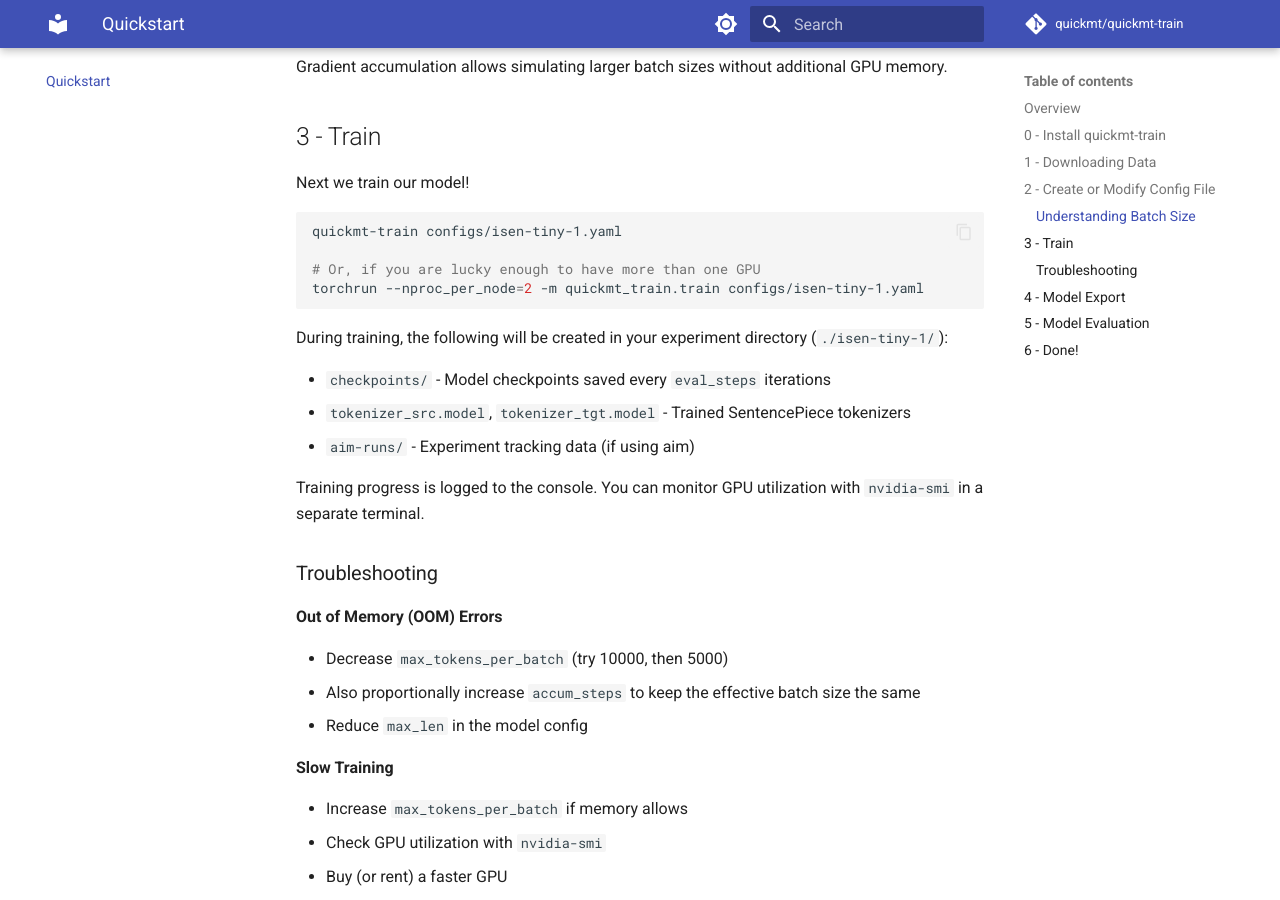
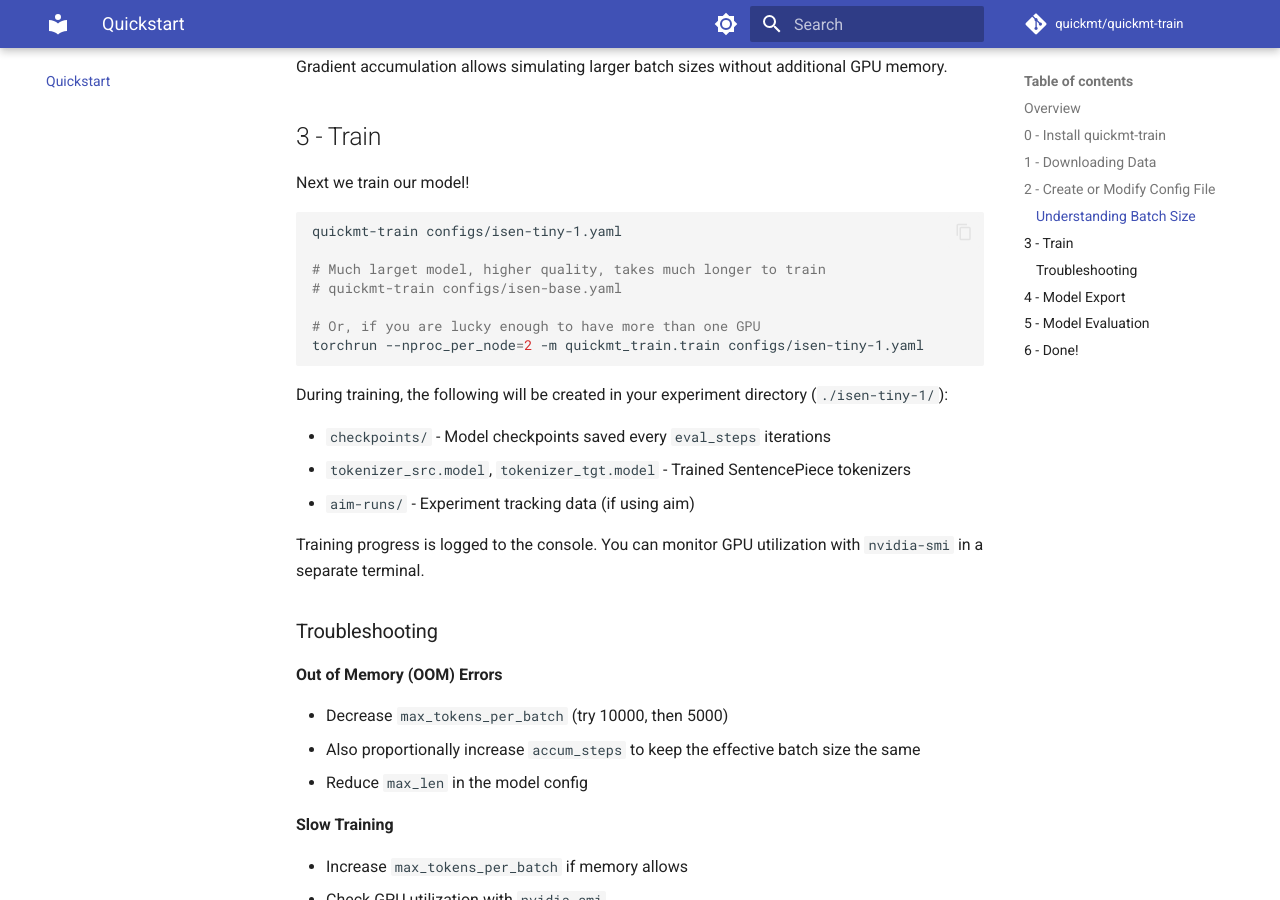
Before and after one commit to quickmt/quickmt-train, an MkDocs documentation site: the page built from docs/quickstart.md, in a window 1280 px wide and 900 px high, scrolled down 2651 px. Built offline with MkDocs 1.6.1 and Material for MkDocs 9.7.7, drawn with Linux system fonts in a browser that asks for light colours; comment, search, counter and statistics services are not loaded.

Commit message:
Add reference to 'base' isen config to docs

````diff
--- a/docs/quickstart.md
+++ b/docs/quickstart.md
@@ -116,6 +116,9 @@ Next we train our model!
 ```bash
 quickmt-train configs/isen-tiny-1.yaml
 
+# Much larget model, higher quality, takes much longer to train
+# quickmt-train configs/isen-base.yaml
+
 # Or, if you are lucky enough to have more than one GPU
 torchrun --nproc_per_node=2 -m quickmt_train.train configs/isen-tiny-1.yaml
 ```
````
